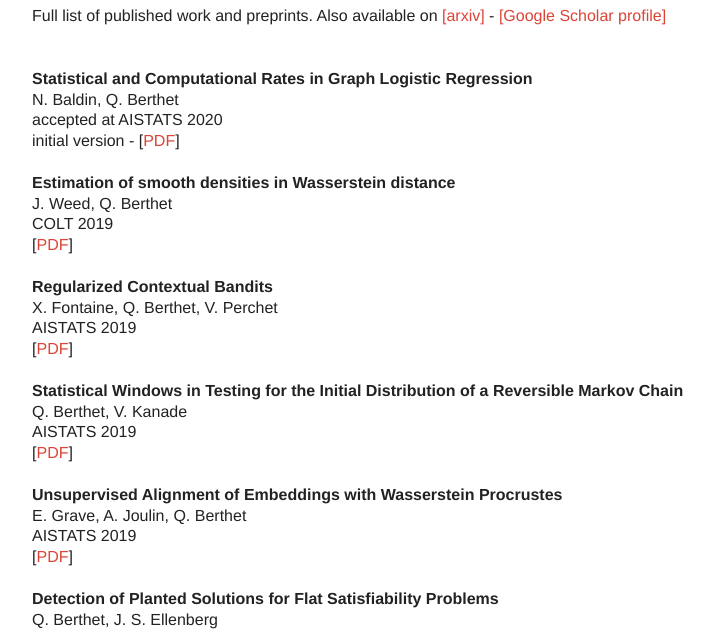
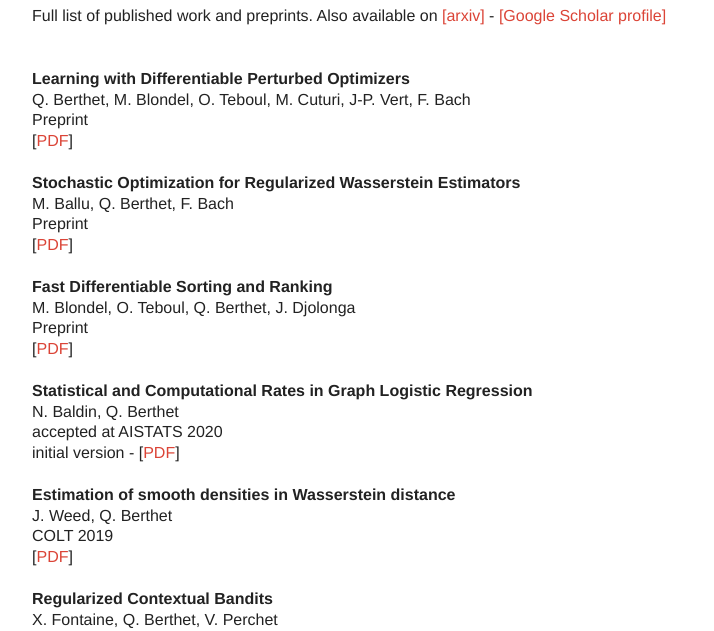
Before and after one commit to q-berthet/q-berthet.github.io, a plain HTML site: page publications.html in a window 1280 px wide. Shown: the part 174-805 px from the top of the page, without its empty margins (248-962 px from the left). Drawn offline with Linux system fonts and the light colour scheme; a script that the page names is missing.

Commit message:
Added three new papers

```diff
--- a/publications.html
+++ b/publications.html
@@ -35,6 +35,30 @@ Full list of published work and preprints. Also available on <a href="https://ar
 <br/>
 <br/>
 <br/>
+	<span class="title">
+Learning with Differentiable Perturbed Optimizers</span></br />
+	<span class="authors">Q. Berthet, M. Blondel, O. Teboul, M. Cuturi, J-P. Vert, F. Bach</span><br />
+	Preprint<br />
+	[<a href="papers/BerBloTeb20.pdf">PDF</a>]
+
+	<br />
+	<br />
+	<span class="title">
+Stochastic Optimization for Regularized Wasserstein Estimators</span></br />
+	<span class="authors">M. Ballu, Q. Berthet, F. Bach</span><br />
+	Preprint<br />
+[<a href="papers/BalBerBac20.pdf">PDF</a>]
+
+	<br />
+	<br />
+	<span class="title">
+Fast Differentiable Sorting and Ranking</span></br />
+	<span class="authors">M. Blondel, O. Teboul, Q. Berthet, J. Djolonga</span><br />
+	Preprint<br />
+	[<a href="papers/BloTebBer20.pdf">PDF</a>]
+
+	<br />
+	<br />
 	<span class="title">
 Statistical and Computational Rates in Graph Logistic Regression</span></br />
 	<span class="authors">N. Baldin, Q. Berthet</span><br />
```
